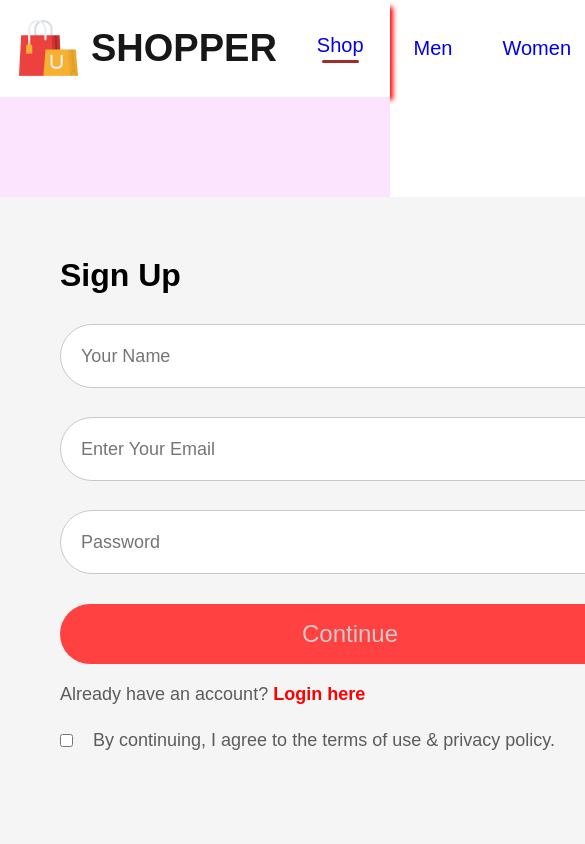
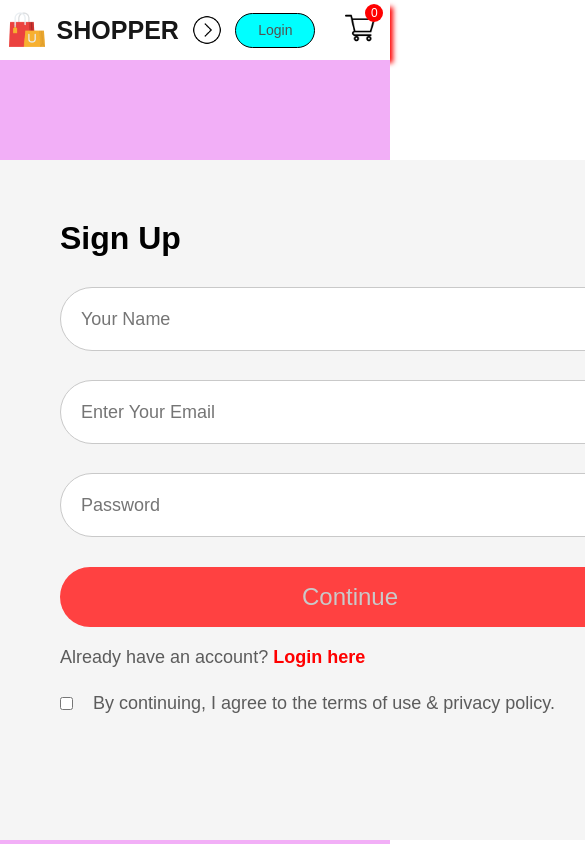
Before and after one commit to KavinduDissanayaka/E-market, a React (Create React App) app: page /login in a window 390 px wide. Shown: the top 844 px of the page, 585 px wide, since content can reach past the window. Built offline with nearby package versions, Linux system fonts and the light colour scheme; the HTML template or start-up script is replaced by a standard one.

Commit message:
change code

```diff
--- a/src/Components/Navbar/Navbar.css
+++ b/src/Components/Navbar/Navbar.css
@@ -3,6 +3,7 @@
     justify-content: space-around;
     padding: 16px;
     box-shadow: 5px 5px 5px -2px red;
+    align-items: center;
 }
 .nav-logo{
     display: flex;
@@ -72,3 +73,80 @@
     color: white;
     border-radius: 11px;
 }
+.nav-dropdown{
+    display: none;
+}
+ @media(max-width:1280px){
+    .navbar{
+        padding: 12px 50px;
+    }
+    .nav-logo img{
+        width: 40px;
+    }
+    .nav-logo p{
+        font-size: 25px;
+    }
+    .nav-menu{
+        gap: 30px;
+        font-size: 16px;
+    }
+    .nav-login-cart{
+        gap: 30px;
+    }
+    .nav-login-cart button{
+        width: 120px;
+        height: 45px;
+        font-size: 16px;
+    }
+    .nav-cart-count{
+        margin-left: -40px;
+        font-size: 12px;
+    }
+}
+@media(max-width:1024px){
+    .navbar{
+        padding: 12px 30px;
+    }
+    .nav-menu{
+        gap: 25px;
+        font-size: 14px;
+    }
+    .nav-login-cart button{
+        width: 80px;
+        height: 35px;
+        font-size: 14px;
+    }
+    .nav-login-cart img{
+        width: 30px;
+    }
+    .nav-cart-count{
+        width: 18px;
+        height: 18px;
+    }
+}
+@media(max-width:800px){
+    .navbar{
+        padding: 10px 0px;
+    }
+    .nav-dropdown{
+        display: block;
+        width: 30px;
+        rotate: -90deg;
+        transition: 0.5s;
+    }
+    .nav-menu{
+        display: none;
+        height: 80px;
+        width: 100%px;
+        position: absolute;
+        background-color: aliceblue;
+        justify-content: center;
+        top: 50px;
+    }
+    .nav-menu-visible{
+        display: flex;
+    }
+    .nav-dropdown.open{
+        transform: rotate(90deg);
+    }
+}
--- a/src/Components/Navbar/Navbar.jsx
+++ b/src/Components/Navbar/Navbar.jsx
@@ -1,15 +1,22 @@
-import React, { useContext, useState } from 'react'
+import React, { useContext, useRef, useState } from 'react'
 import './Navbar.css'
 
 import logo from '../Assets/logo.png'
 import cart_icon from '../Assets/cart_icon.png'
 import { Link } from 'react-router-dom'
 import { ShopContext } from '../../Context/ShopContext'
+import nav_dropdown from '../Assets/nav_dropdown.png'
 
 const Navbar = () => {
 
      const [menu,setMenu] = useState("shop");
      const{getTotalCartItems}= useContext(ShopContext);
+    const menuRef = useRef();
+
+    const dropdown_toggle = (e) =>{
+      menuRef.current.classList.toggle('nav-menu-visible');
+      e.target.classList.toggle('open');
+    }
 
   return (
     <div className='navbar'>
@@ -17,7 +24,8 @@
             <img src={logo} alt="" />
             <p>SHOPPER</p>
             </div>
-            <ul className="nav-menu">
+            <img className='nav-dropdown' onClick={dropdown_toggle} src={nav_dropdown} alt="" />
+            <ul ref={menuRef} className="nav-menu">
                 <li onClick={()=>{setMenu("shop")}}><Link style={{ textDecoration: 'none'}} to='/'>Shop</Link>{menu==="shop"?<hr/>:<></>}</li>
                 <li onClick={()=>{setMenu("mens")}}><Link style={{ textDecoration: 'none'}} to='/mens'>Men</Link>{menu==="mens"?<hr/>:<></>}</li>
                 <li onClick={()=>{setMenu("womens")}}><Link style={{ textDecoration: 'none'}} to='/womens'>Women</Link>{menu==="womens"?<hr/>:<></>}</li>
--- a/src/Pages/CSS/LoginSignup.css
+++ b/src/Pages/CSS/LoginSignup.css
@@ -1,7 +1,7 @@
 .loginsignup{
     width: 100%;
     height: 120vh;
-    background: #fce3fe;
+    background: #f2aff7;
     padding-top: 100px;
 }
 .loginsignup-container{
```
Also changed, not shown: src/Components/Assets/nav_dropdown.png (added).
